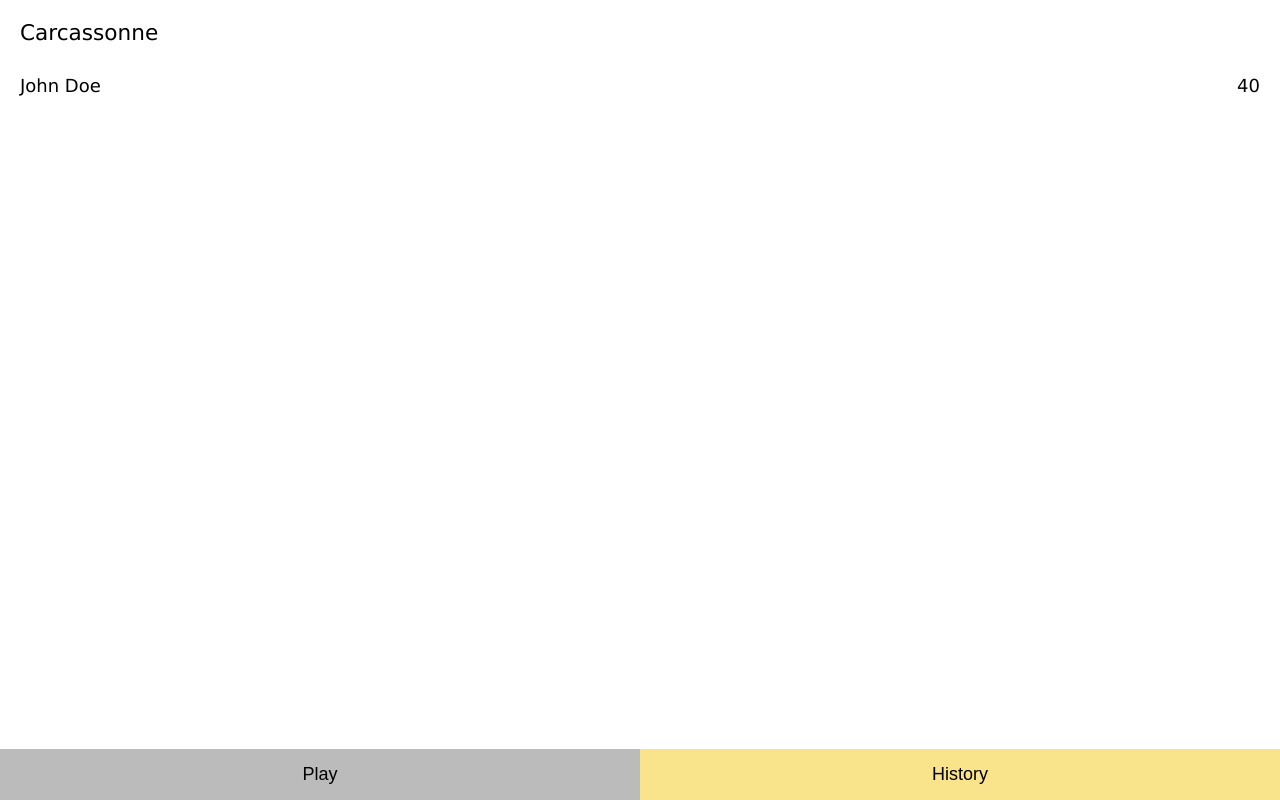
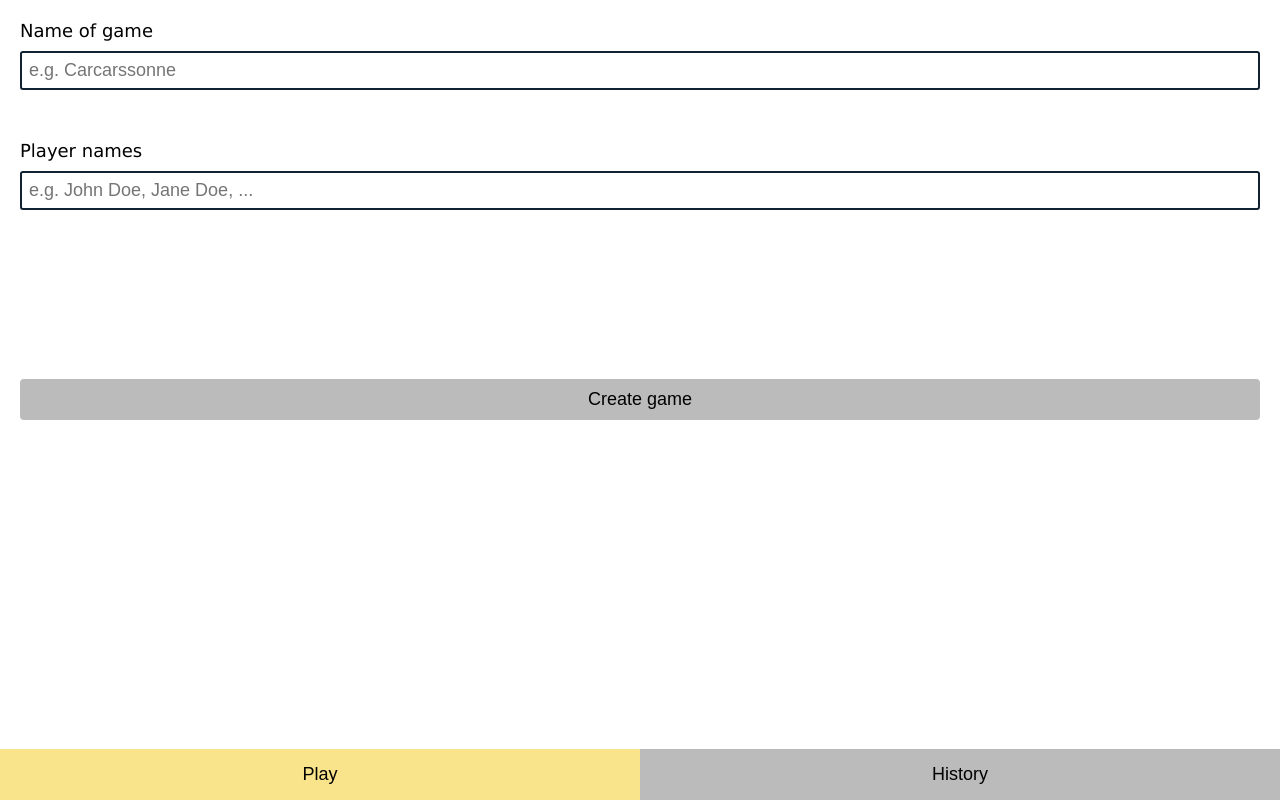
Before and after one commit to dw0111/scorekeeper, a React (Create React App) app: page / in a window 1280 px wide. Built offline with nearby package versions, Linux system fonts and the light colour scheme.

Commit message:
Add create game-, end game- and history-logic

```diff
--- a/package.json
+++ b/package.json
@@ -9,6 +9,7 @@
     "react": "^17.0.1",
     "react-dom": "^17.0.1",
     "react-scripts": "4.0.2",
+    "uuid": "^8.3.2",
     "web-vitals": "^1.1.0"
   },
   "scripts": {
--- a/src/components/App/App.js
+++ b/src/components/App/App.js
@@ -6,14 +6,20 @@ import Header from '../Header/Header'
 import Navigation from '../Navigation/Navigation'
 import styled from 'styled-components'
 import HistoryEntry from '../HistoryEntry/HistoryEntry'
+import { v4 as uuidv4 } from 'uuid'
 
 function App() {
-  let [players, setPlayers] = useState([
-    { name: 'John Doe', score: 2 },
-    { name: 'Jane Doe', score: 40 },
-  ])
+  const [players, setPlayers] = useState([])
+  const [nameOfGame, setNameOfGame] = useState('')
+  const [currentPage, setCurrentPage] = useState('play')
+  const [history, setHistory] = useState([])
 
-  const [currentPage, setCurrentPage] = useState('history')
+  function endGame() {
+    setHistory([{ nameOfGame, players, id: uuidv4() }, ...history])
+    setNameOfGame('')
+    setPlayers([])
+    setCurrentPage('history')
+  }
 
   return (
     <AppGrid>
@@ -25,7 +31,7 @@ function App() {
 
       {currentPage === 'game' && (
         <GamePage>
-          <Header text="Carcassonne" />
+          <Header text={nameOfGame} />
           {players.map((player, index) => (
             <Player
               playerName={player.name}
@@ -44,16 +50,15 @@ function App() {
           >
             Reset scores
           </Button>
-          <Button onClick={() => console.log('End Game')}>End Game</Button>
+          <Button onClick={endGame}>End Game</Button>
         </GamePage>
       )}
 
       {currentPage === 'history' && (
         <div>
-          <HistoryEntry
-            nameOfGame="Carcassonne"
-            players={[{ name: 'John Doe', score: 40 }]}
-          />
+          {history.map(({ nameOfGame, players, id }) => (
+            <HistoryEntry nameOfGame={nameOfGame} players={players} key={id} />
+          ))}
         </div>
       )}
 
@@ -81,8 +86,10 @@ function App() {
     ])
   }
 
-  function newGame(game, players) {
-    console.log(`Game is called ${game}. The players are ${players}`)
+  function newGame(game, playerNames) {
+    setPlayers(playerNames.map(name => ({ name, score: 0 })))
+    setNameOfGame(game)
+    setCurrentPage('game')
   }
 }
 
--- a/src/components/GameForm/GameForm.js
+++ b/src/components/GameForm/GameForm.js
@@ -4,12 +4,7 @@ import styled from 'styled-components'
 
 export default function GameForm({ onCreateGame }) {
   return (
-    <Form
-      onSubmit={e => {
-        const [game, players] = cleanSubmit(e)
-        onCreateGame(game, players)
-      }}
-    >
+    <Form onSubmit={e => handleSubmit(e)}>
       <Input
         labelText="Name of game"
         placeholderText="e.g. Carcarssonne"
@@ -24,14 +19,14 @@ export default function GameForm({ onCreateGame }) {
     </Form>
   )
 
-  function cleanSubmit(e) {
+  function handleSubmit(e) {
     e.preventDefault()
 
     const game = e.target.elements.game.value
-    const playersInString = e.target.elements.players.value
-    const players = playersInString.trim().split(',')
+    const playerNamesInString = e.target.elements.players.value
+    const playerNames = playerNamesInString.split(',').map(name => name.trim())
 
-    return [game, players]
+    onCreateGame(game, playerNames)
   }
 }
 
--- a/src/components/HistoryEntry/HistoryEntry.js
+++ b/src/components/HistoryEntry/HistoryEntry.js
@@ -1,15 +1,16 @@
-import styled from 'styled-components'
+import styled from 'styled-components/macro'
+import { v4 as uuidv4 } from 'uuid'
 
 export default function HistoryEntry({ nameOfGame, players }) {
   return (
     <HistoryElement>
       <HistoryName>{nameOfGame}</HistoryName>
       <HistoryPlayers>
-        {players.map((player, index) => (
-          <>
-            <span key={index}>{player.name}</span>
-            <span key={`${index}.score`}>{player.score}</span>
-          </>
+        {players.map(player => (
+          <HistoryPlayer key={uuidv4()}>
+            <span>{player.name}</span>
+            <span>{player.score}</span>
+          </HistoryPlayer>
         ))}
       </HistoryPlayers>
     </HistoryElement>
@@ -18,16 +19,20 @@ export default function HistoryEntry({ nameOfGame, players }) {
 
 const HistoryElement = styled.section`
   display: grid;
-  gap: 20px;
+  gap: 10px;
   width: 100%;
 `
 
 const HistoryName = styled.div`
   font-size: 120%;
-  margin-bottom: 10px;
 `
 const HistoryPlayers = styled.div`
+  display: grid;
+  gap: 8px;
+`
+
+const HistoryPlayer = styled.div`
   display: flex;
   justify-content: space-between;
-  margin-bottom: 20px;
+  width: 100%;
 `
```
Also changed, not shown: 1 other file (tests, documents, lock files or other folders).
